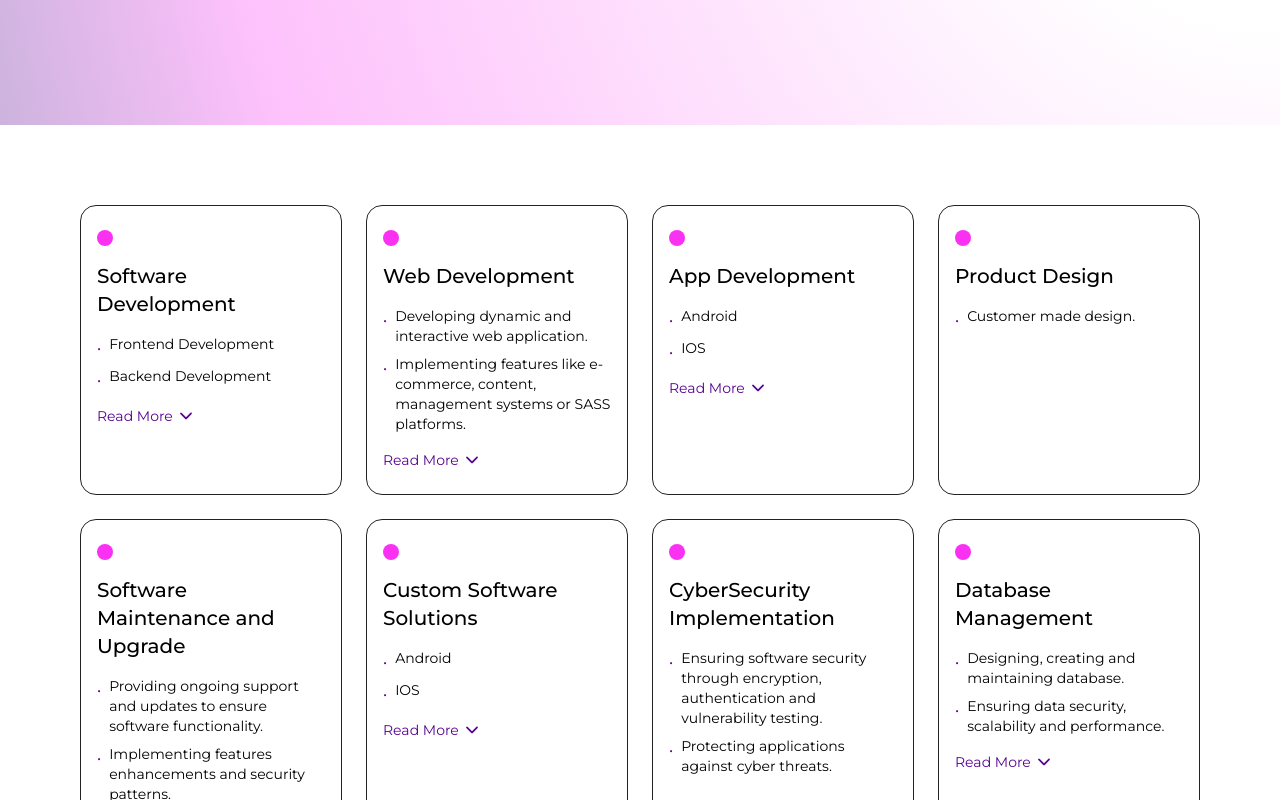
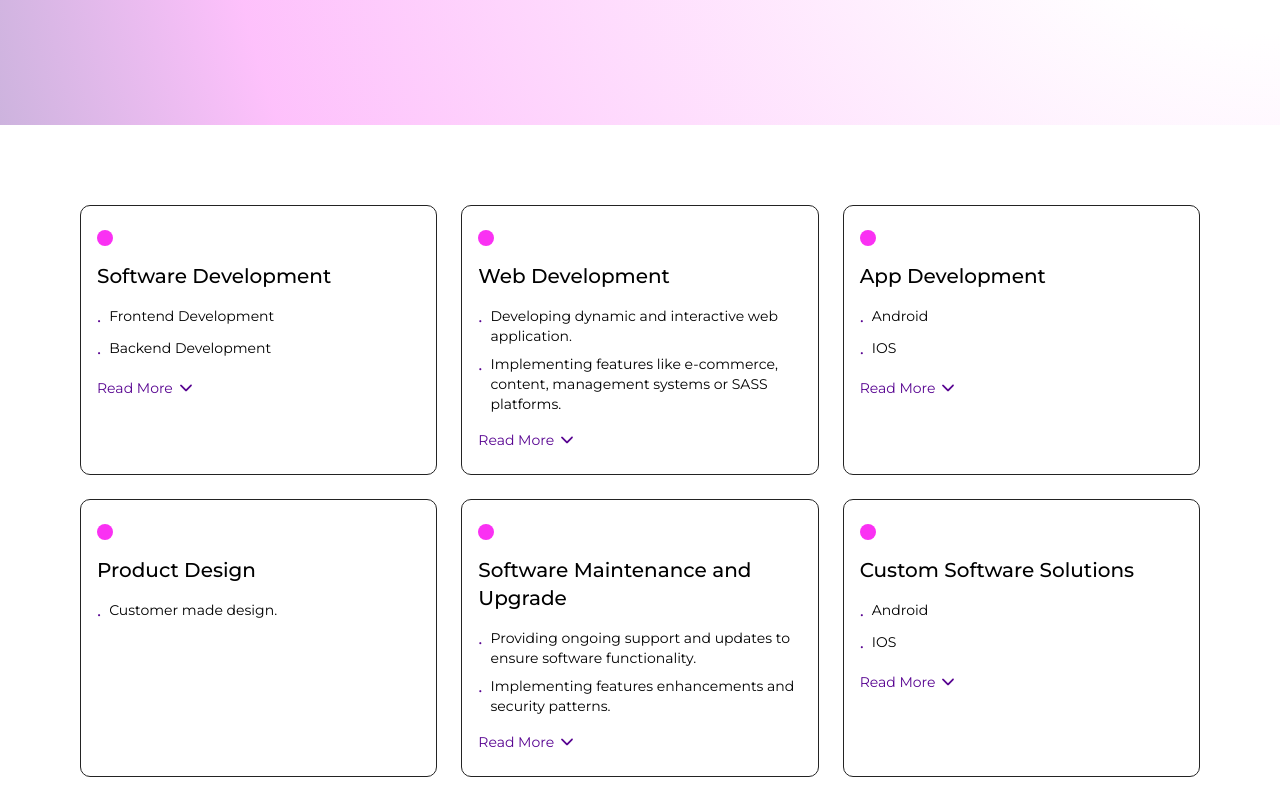
Before and after one commit to aetech24/aetech-site, a React (Vite) app: page /service in a window 1280 px wide. Shown: the part 680-1480 px from the top of the page. Built offline with nearby package versions, Linux system fonts and the light colour scheme; a web font is replaced by a local one.

Commit message:
Update Service component layout; modified grid structure to display three columns on larger screens and enhanced hover effects for service items.

```diff
--- a/src/pages/Service.jsx
+++ b/src/pages/Service.jsx
@@ -39,11 +39,11 @@ const Service = () => {
       </div>
 
       {/* Services Section */}
-      <div className='grid grid-cols-1 md:grid-cols-2 lg:grid-cols-4 gap-6 lg:px-20 px-4 py-8 lg:py-20'>
+      <div className='grid grid-cols-1 md:grid-cols-2 lg:grid-cols-3 gap-6 lg:px-20 px-4 py-8 lg:py-20'>
         {services.map((item, id) => (
           <div
             key={id}
-            className='px-4 py-6 border-[1px] border-[#232323] transition-all duration-200 ease-in-out delay-200 hover:border-none hover:bg-pink hover:bg-opacity-5 hover:shadow-md hover:duration-200 rounded-2xl flex flex-col gap-4 cursor-pointer'
+            className='px-4 py-6 border-[1px] border-[#232323] transition-all duration-200 ease-in-out delay-200 hover:border-none hover:bg-[#ff42b002] hover:bg-opacity-5 hover:shadow-md hover:duration-200 rounded-[10px] flex flex-col gap-4 cursor-pointer'
           >
             <div className='p-2 text-4xl rounded-xl bg-pink text-white w-fit'>
               {item.icon}
```
